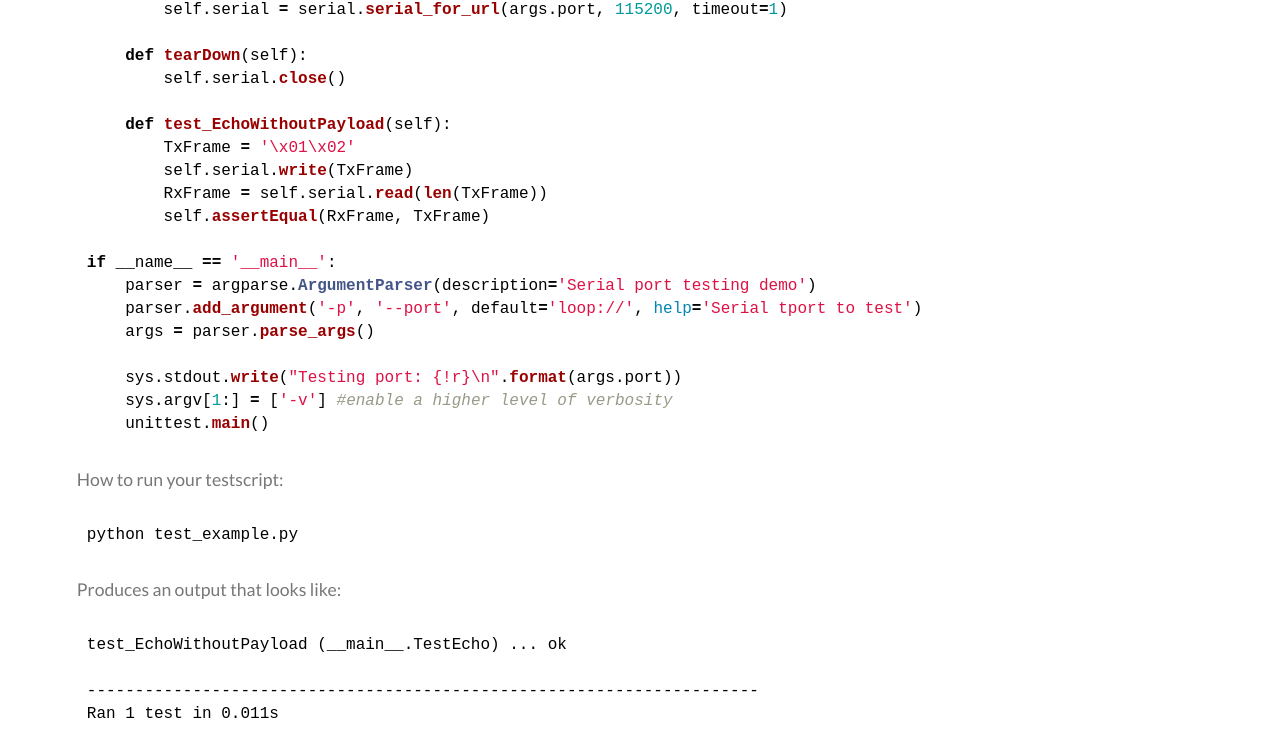
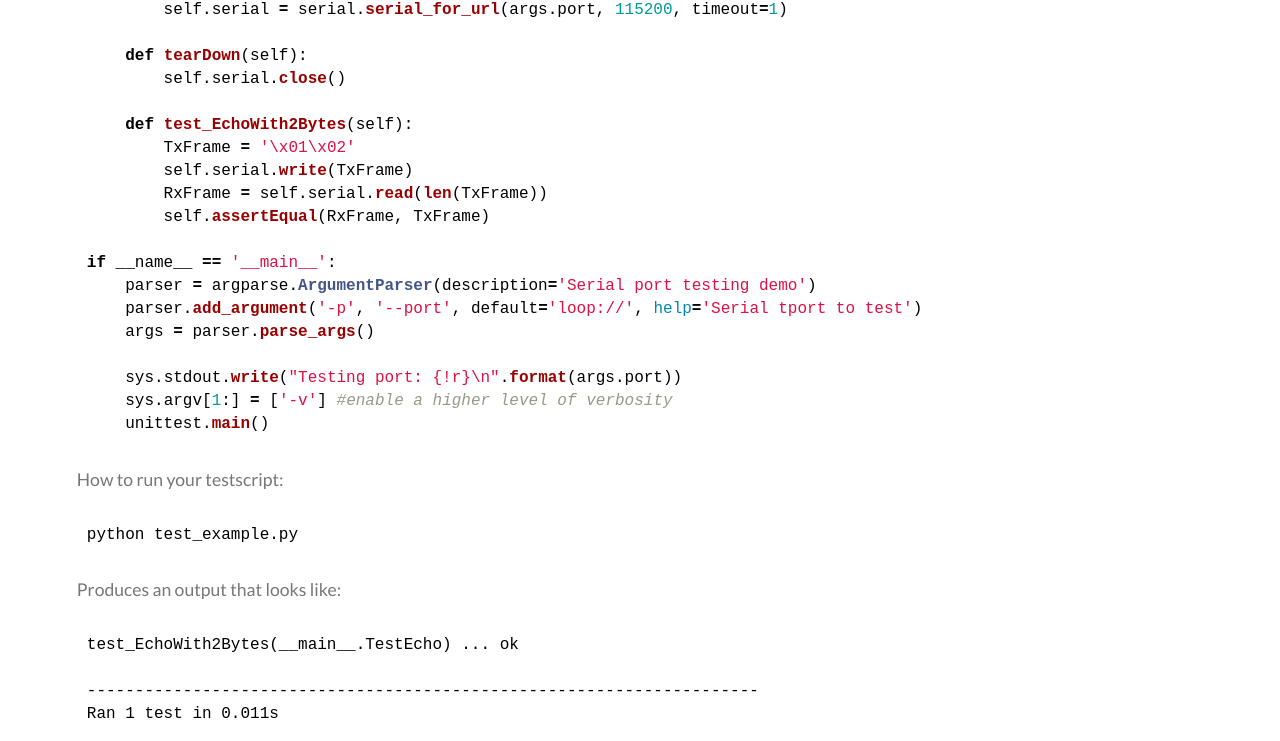
Before and after one commit to ronaldreichmuth/ronaldreichmuth.github.io, a Jekyll site: the page built from _posts/2018-12-15-unittest-python.md, in a window 1280 px wide. Shown: the part 957-1698 px from the top of the page. Built offline with Jekyll 4.4.1, drawn with Linux system fonts in a browser that asks for light colours; some of the changed text lies outside the part shown.

Commit message:
Update 2018-12-15-unittest-python.md

````diff
--- a/_posts/2018-12-15-unittest-python.md
+++ b/_posts/2018-12-15-unittest-python.md
@@ -21,7 +21,7 @@ class TestEcho(unittest.TestCase):
     def tearDown(self):
         self.serial.close()
 
-    def test_EchoWithoutPayload(self):
+    def test_EchoWith2Bytes(self):
         TxFrame = '\x01\x02'
         self.serial.write(TxFrame)
         RxFrame = self.serial.read(len(TxFrame))
@@ -45,7 +45,7 @@ python test_example.py
 
 Produces an output that looks like:
 ```
-test_EchoWithoutPayload (__main__.TestEcho) ... ok
+test_EchoWith2Bytes(__main__.TestEcho) ... ok
 
 ----------------------------------------------------------------------
 Ran 1 test in 0.011s
````
